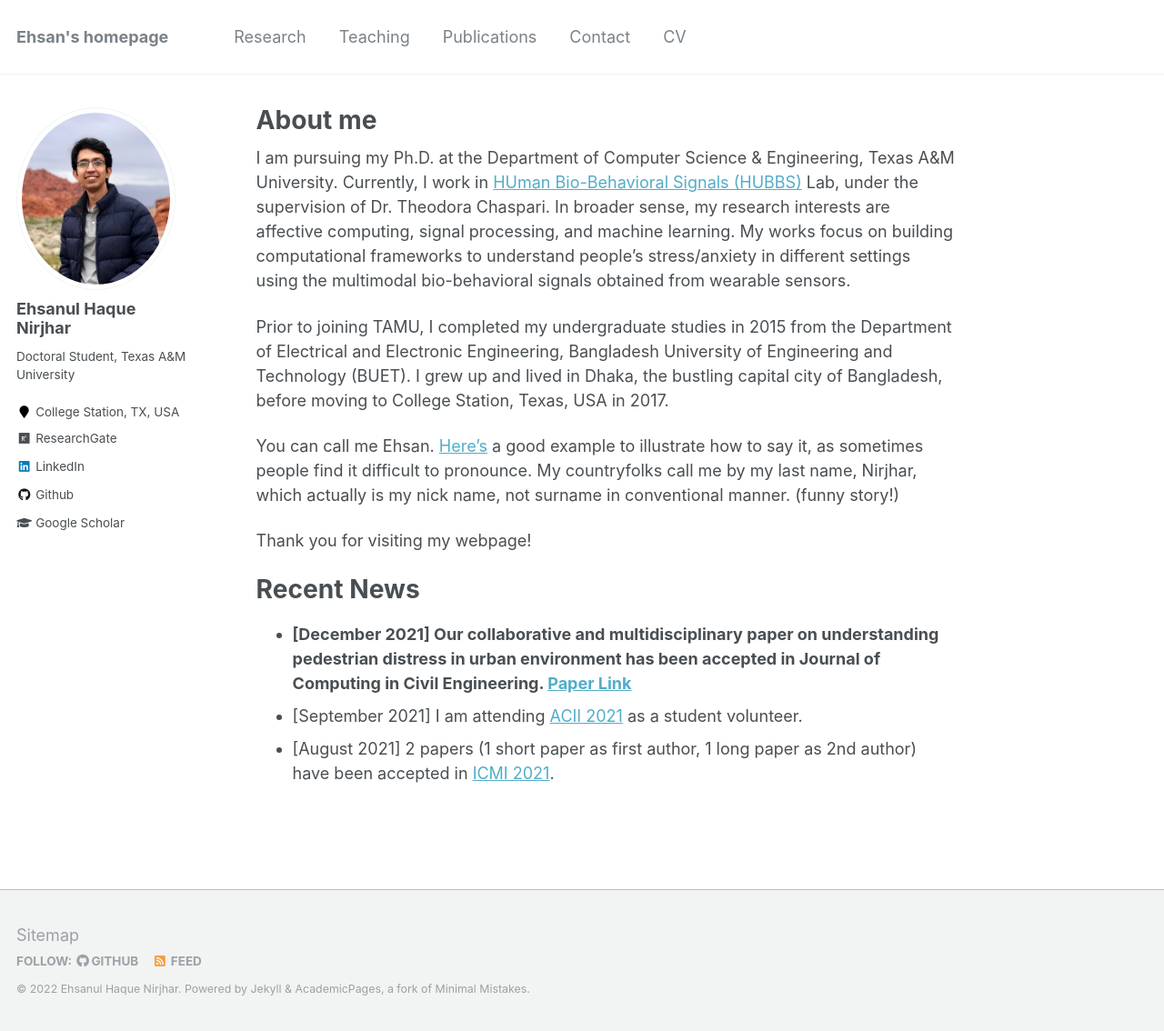
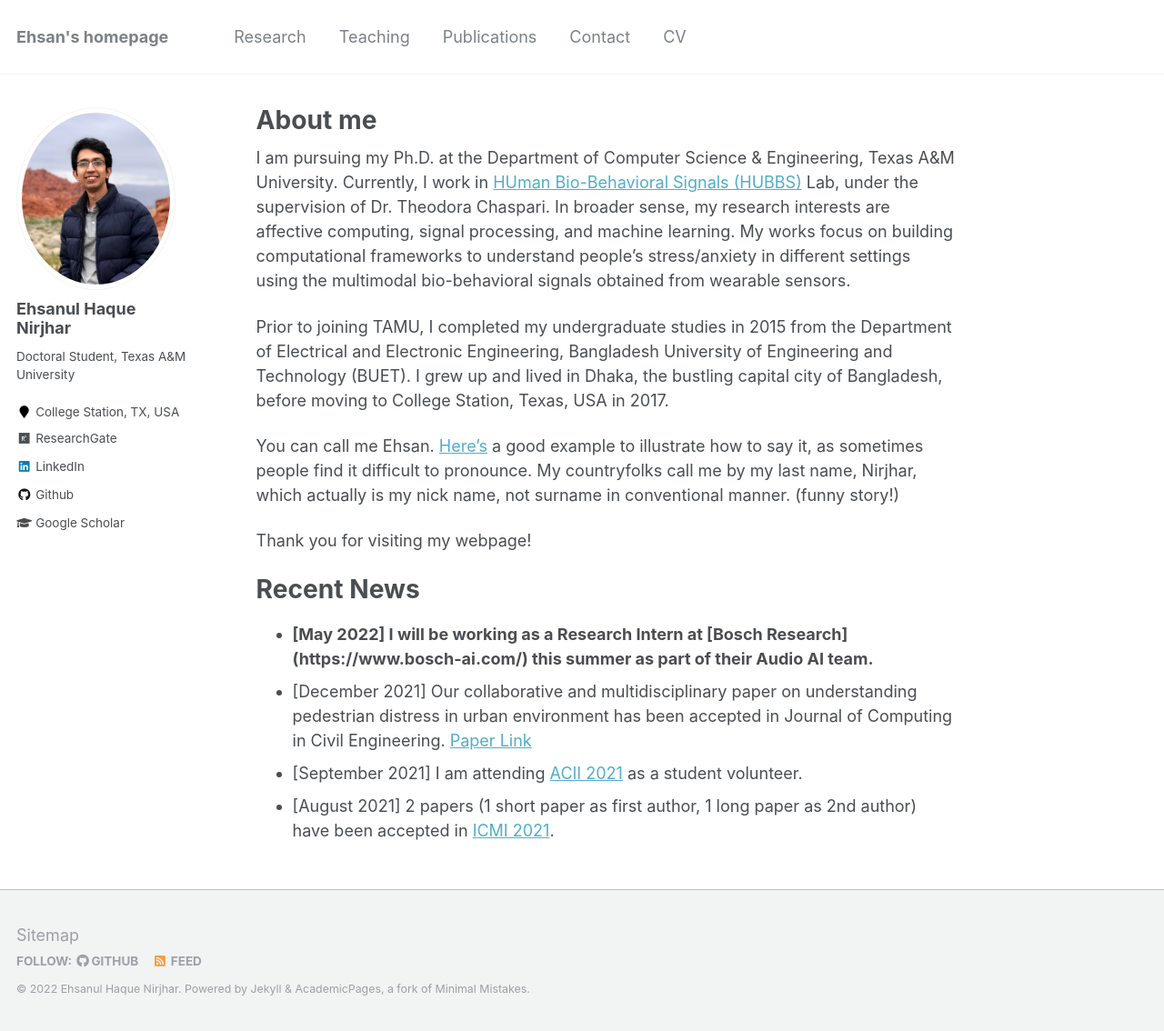
Before and after one commit to Ehsan-Nirjhar/Ehsan-Nirjhar.github.io, a Jekyll site: the page built from _pages/about.md, in a window 1280 px wide and 1134 px high. Shown: the whole window at 91% size. Built offline with Jekyll 4.4.1, drawn with Linux system fonts in a browser that asks for light colours.

Commit message:
summer intern update

```diff
--- a/_pages/about.md
+++ b/_pages/about.md
@@ -25,6 +25,7 @@ Thank you for visiting my webpage!
 
 Recent News
 ======
-- **[December 2021] Our collaborative and multidisciplinary paper on understanding pedestrian distress in urban environment has been accepted in Journal of Computing in Civil Engineering. [Paper Link](https://ascelibrary.org/doi/abs/10.1061/%28ASCE%29CP.1943-5487.0001009)**
+- **[May 2022] I will be working as a Research Intern at [Bosch Research] (https://www.bosch-ai.com/) this summer as part of their Audio AI team.**
+- [December 2021] Our collaborative and multidisciplinary paper on understanding pedestrian distress in urban environment has been accepted in Journal of Computing in Civil Engineering. [Paper Link](https://ascelibrary.org/doi/abs/10.1061/%28ASCE%29CP.1943-5487.0001009)
 - [September 2021] I am attending [ACII 2021](https://www.acii-conf.net/2021/) as a student volunteer.
 - [August 2021] 2 papers (1 short paper as first author, 1 long paper as 2nd author) have been accepted in [ICMI 2021](https://icmi.acm.org/2021/).
```
